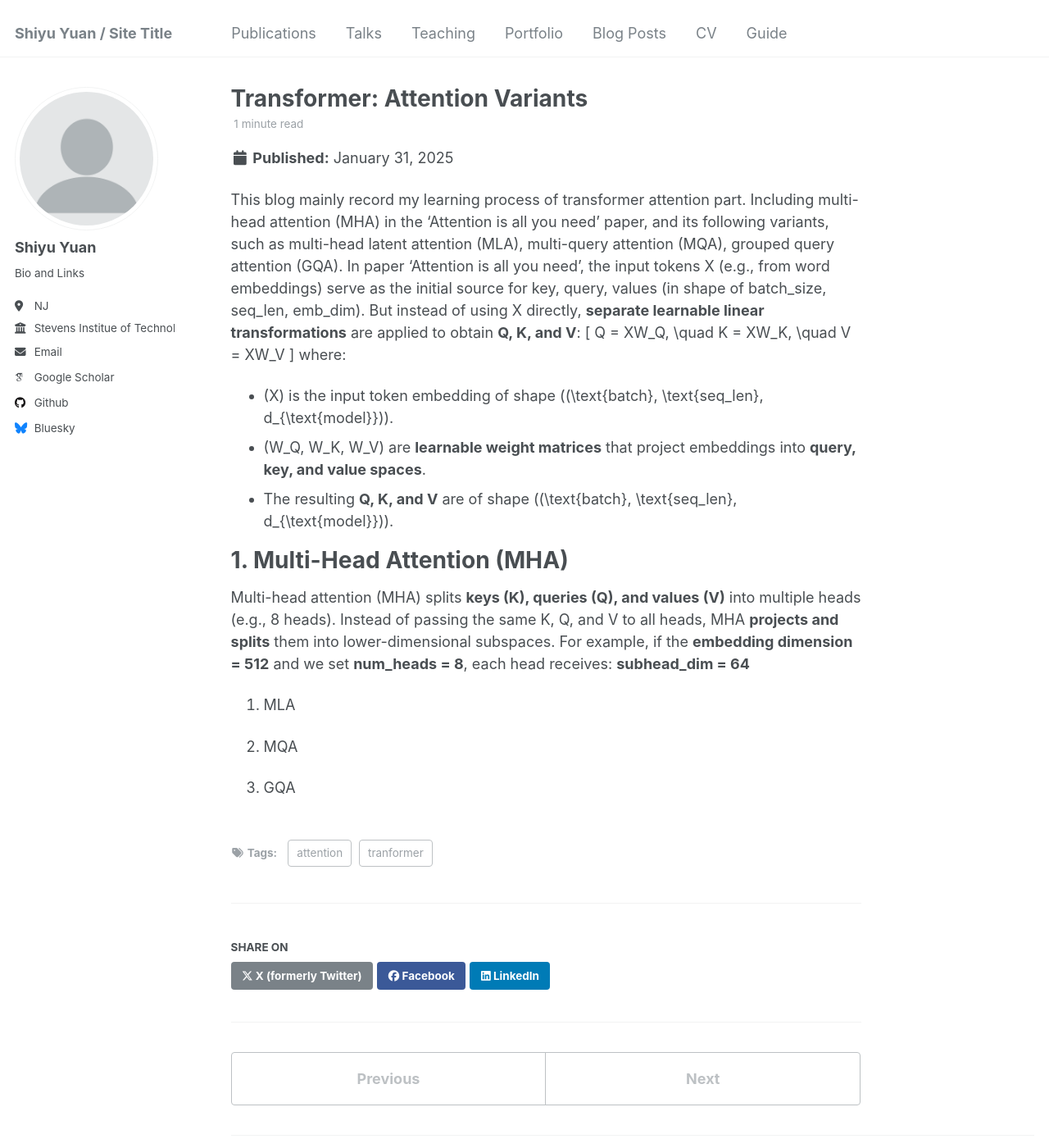
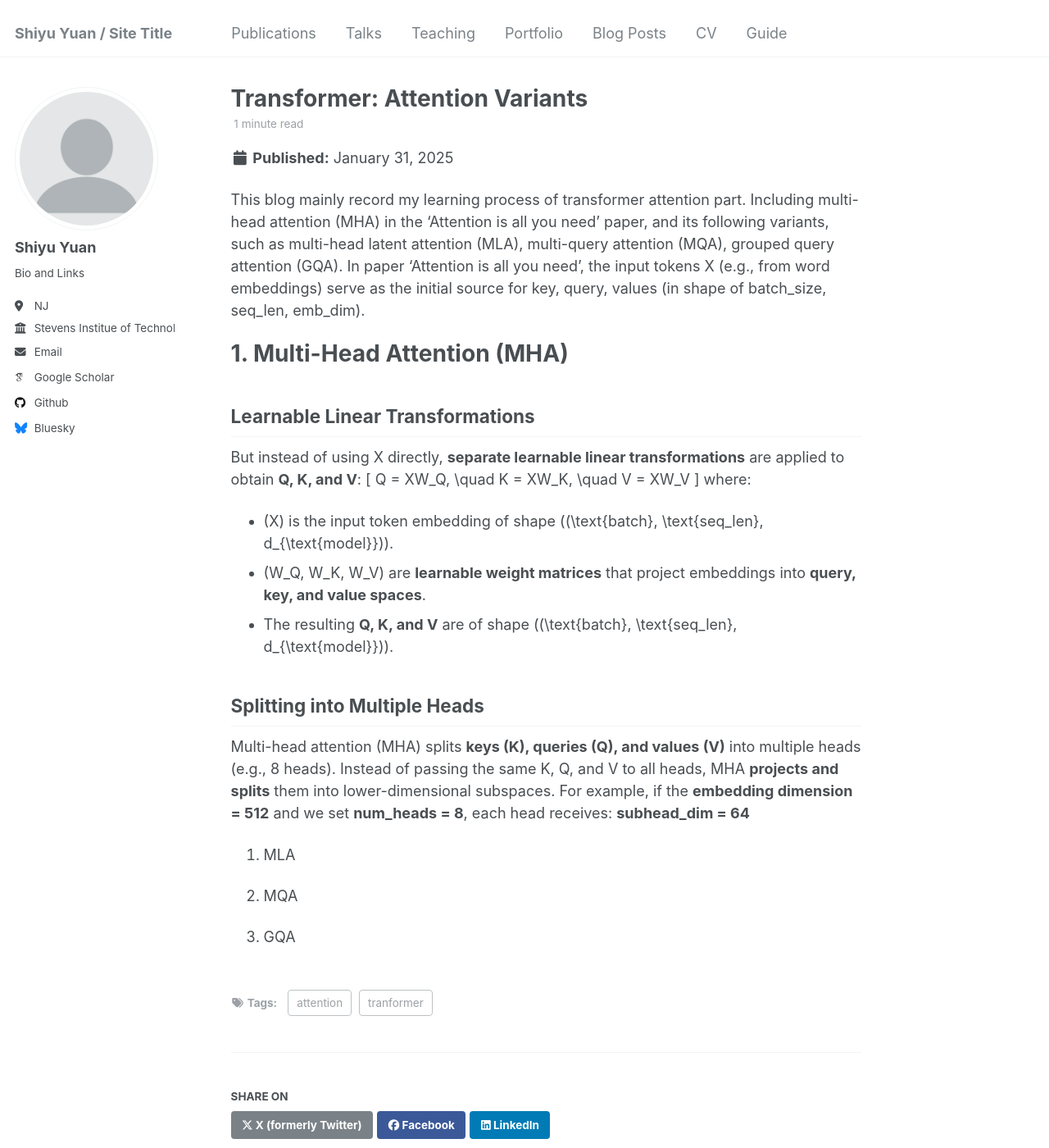
Before and after one commit to syyuan2021/syy2025, a Jekyll site: the page built from _posts/2025-01-31-blog-post-1.md, in a window 1280 px wide and 1400 px high. Shown: the whole window at 82% size. Built offline with Jekyll 4.4.1, drawn with Linux system fonts in a browser that asks for light colours; some web fonts are replaced.

Commit message:
Update 2025-01-31-blog-post-1.md

```diff
--- a/_posts/2025-01-31-blog-post-1.md
+++ b/_posts/2025-01-31-blog-post-1.md
@@ -8,7 +8,11 @@ tags:
 ---
 
 This blog mainly record my learning process of transformer attention part. Including multi-head attention (MHA) in the 'Attention is all you need' paper, and its following variants,
-such as multi-head latent attention (MLA), multi-query attention (MQA), grouped query attention (GQA). In paper 'Attention is all you need', the input tokens X (e.g., from word embeddings) serve as the initial source for key, query, values (in shape of batch_size, seq_len, emb_dim). But instead of using X directly, **separate learnable linear transformations** are applied to obtain **Q, K, and V**:
+such as multi-head latent attention (MLA), multi-query attention (MQA), grouped query attention (GQA). In paper 'Attention is all you need', the input tokens X (e.g., from word embeddings) serve as the initial source for key, query, values (in shape of batch_size, seq_len, emb_dim).
+
+# 1. Multi-Head Attention (MHA)
+## Learnable Linear Transformations
+But instead of using X directly, **separate learnable linear transformations** are applied to obtain **Q, K, and V**:
 \[
 Q = XW_Q, \quad K = XW_K, \quad V = XW_V
 \]
@@ -17,8 +21,7 @@ where:
 - \(W_Q, W_K, W_V\) are **learnable weight matrices** that project embeddings into **query, key, and value spaces**.
 - The resulting **Q, K, and V** are of shape \((\text{batch}, \text{seq\_len}, d_{\text{model}})\).
 
-# 1. Multi-Head Attention (MHA)
-
+## Splitting into Multiple Heads
 Multi-head attention (MHA) splits **keys (K), queries (Q), and values (V)** into multiple heads (e.g., 8 heads). Instead of passing the same K, Q, and V to all heads, MHA **projects and splits** them into lower-dimensional subspaces. For example, if the **embedding dimension = 512** and we set **num_heads = 8**, each head receives: **subhead_dim = 64**
 
 
```
